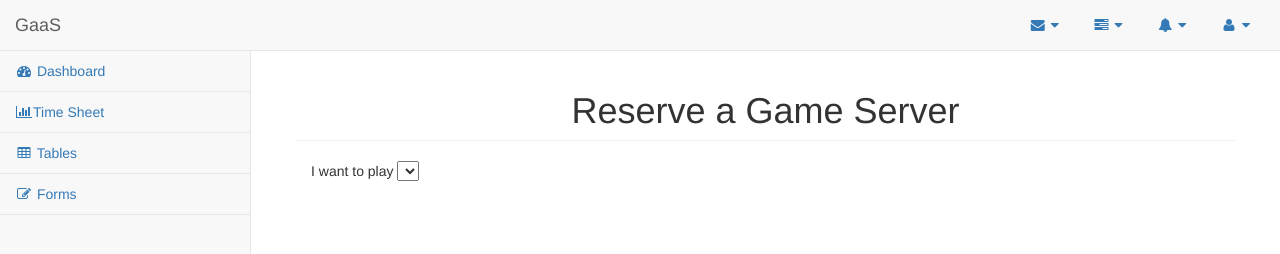
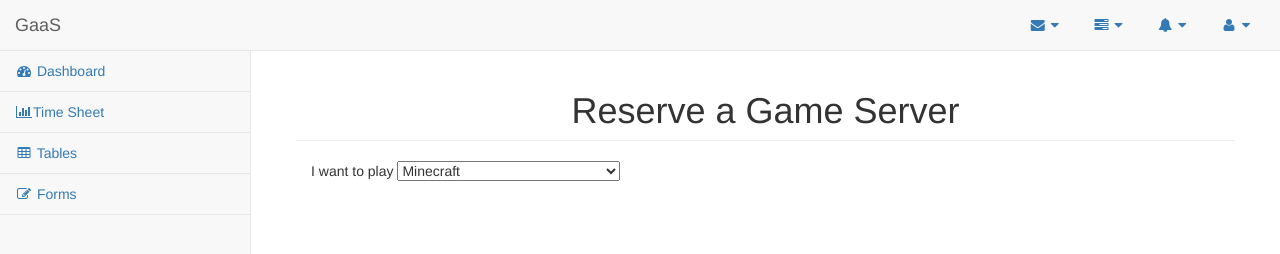
Before and after one commit to DataScience-SacState/GaaS, a plain HTML site: page src/pages/index.html in a window 1280 px wide. Shown: the top 254 px of the page. Drawn offline with Linux system fonts and the light colour scheme.

Commit message:
added games

```diff
--- a/src/pages/index.html
+++ b/src/pages/index.html
@@ -296,6 +296,9 @@
                                 <div class="col-md-12">
                                     I want to play
                                     <select name="game" id="game">
+                                      <option>Minecraft</option>
+                                      <option>Counter Strike: Global Offensive</option>
+                                      <option>Driftin.io</option>
                                     </select>
                                 </div>
                             </div>
```
